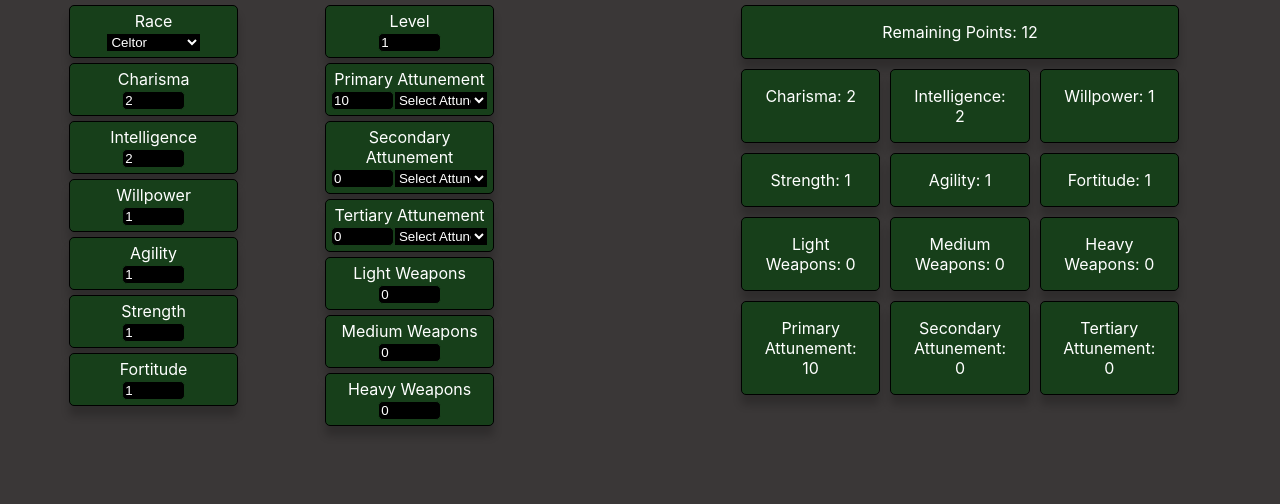
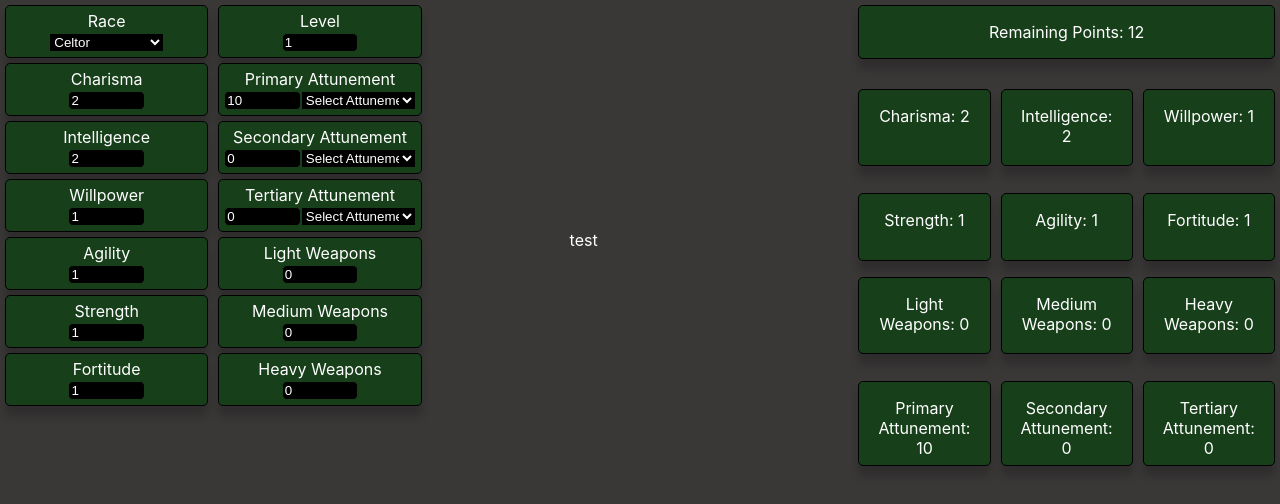
Before and after one commit to RedalarHouseVoid/Deepwoken-Build, a React (Create React App) app: page / in a window 1280 px wide. Shown: the top 504 px of the page. Built offline with nearby package versions, Linux system fonts and the light colour scheme.

Commit message:
Stylistic changes again!

```diff
--- a/src/App.css
+++ b/src/App.css
@@ -1,29 +1,15 @@
-
-.points {
 
 
-  margin-left: auto;
-  margin-right: auto;
-  margin-bottom: auto;
+.coreAttributes {
+  width: 100%;
 
-}
-.Input {
-
-
-
-  margin-left: auto;
-  margin-right: auto;
-  margin-bottom: auto;
-}
-.coreAttributes {
-  width: 70%;
 
 
 }
 .secondaryAttributes{
-  width: 70%;
+  width: 100%;
 
-  margin-right: 50px;
+
 }
 body {
   background-color: rgb(58, 55, 55);
@@ -52,8 +38,22 @@ select {
   width: 60%;
 
 }
+select:hover {
+  border-color: black;
+}
 
 
+.Top {
+  display: grid;
+  grid-template-columns: 1fr 1fr 1fr;
+  width: 100%;
+  height: 100%
+
+}
+
+.talents {
+  margin: auto;
+}
 .main {
   display: grid;
   grid-template-columns: 1fr 1fr;
@@ -64,11 +64,12 @@ select {
 .Display {
 
   display: grid;
-  grid-template-columns: 1fr 1fr 1fr
+  grid-template-columns: 1fr 1fr 1fr;
+
 
 }
 .col {
-  width: 50%;
+  width: 33%;
 }
 .MainInputs {
   display: grid;
@@ -76,10 +77,10 @@ select {
 
 }
 .points {
-  width: 70%;
+  width: 100%;
 }
 .Input {
-  width: 80%;
+  width: 100%;
 
 
 }
@@ -108,14 +109,19 @@ select {
 :hover {
   border-color: white;
 }
+
 .AttunementDisplay {
 
   display: grid;
   width: 100%;
+  height: 20%;
   grid-template-columns: 1fr 1fr 1fr
 
 }
-
+.DisplayItem {
+  margin-top: 25px;
+  height: 41%;
+}
 
 p {
   box-shadow: 0 10px 8px 0 rgba(0, 0, 0, 0.2); /* this adds the "card" effect */
--- a/src/App.js
+++ b/src/App.js
@@ -24,6 +24,7 @@ function App() {
   const [tertiaryAttunement, setTertiaryAttunementName] = useState('none');
 
   let prevRace;
+  const talents = []
 
 
 
@@ -45,9 +46,6 @@ function App() {
 
 
 
-const talents = {
-  'name': ['description', 'attribute req', 'attribute req', ]
-}
 
 
 
@@ -425,7 +423,8 @@ useEffect(() => {
 
  return (
     <div className="App">
-      <div class='main'>
+      <div class='Top'>
+
 
       <div class='col Input'>
 
@@ -624,8 +623,6 @@ useEffect(() => {
        </div>
        <div class='attr'>
 
-
-
        <form>
        <label>{secondaryAttunement !== 'none' ? secondaryAttunement : 'Secondary Attunement'}</label> <br/>
        <input
@@ -649,6 +646,9 @@ useEffect(() => {
        </select>
        </form>
        </div>
+
+
+
        <div class='attr'>
 
 
@@ -743,7 +743,11 @@ useEffect(() => {
 
 
         </div>
+            <div class='col talents'>
 
+test
+
+            </div>
 
 
       <div class='col points'>
@@ -764,23 +768,23 @@ useEffect(() => {
         }
   </p>
         <div class='Display'>
-        <p>Charisma:     {charismaValue} </p>
-  <p>Intelligence:    {intelligenceValue} </p>
-  <p>Willpower: {willpowerValue} </p>
-  <p>Strength: {strengthValue} </p>
-  <p>Agility: {agilityValue} </p>
-  <p>Fortitude:   {fortitudeValue} </p>
-  <p>Light Weapons:     {lightWeaponValue} </p>
-  <p>Medium Weapons:   {mediumWeaponValue} </p>
-  <p>Heavy Weapons:   {heavyWeaponValue} </p>
+  <p class='DisplayItem'>Charisma:     {charismaValue} </p>
+  <p class='DisplayItem'>Intelligence:    {intelligenceValue} </p>
+  <p class='DisplayItem'>Willpower: {willpowerValue} </p>
+  <p class='DisplayItem'>Strength: {strengthValue} </p>
+  <p class='DisplayItem'>Agility: {agilityValue} </p>
+  <p class='DisplayItem'>Fortitude:   {fortitudeValue} </p>
+  <p class='DisplayItem'>Light Weapons:     {lightWeaponValue} </p>
+  <p class='DisplayItem'>Medium Weapons:   {mediumWeaponValue} </p>
+  <p class='DisplayItem'> Heavy Weapons:   {heavyWeaponValue} </p>
 
 
            </div>
 
            <div class='AttunementDisplay'>
-           <p class='AttunementDisplayItem'>{primaryAttunement !== 'none' ? primaryAttunement : 'Primary Attunement'}: {primaryAttunementValue} </p>
-           <p class='AttunementDisplayItem'>{secondaryAttunement !== 'none' ? secondaryAttunement : 'Secondary Attunement'}: {secondaryAttunementValue} </p>
-           <p class='AttunementDisplayItem'>{tertiaryAttunement !== 'none' ? tertiaryAttunement : 'Tertiary Attunement'}: {tertiaryAttunementValue} </p>
+           <p class='DisplayItem'>{primaryAttunement !== 'none' ? primaryAttunement : 'Primary Attunement'}: {primaryAttunementValue} </p>
+           <p class='DisplayItem'>{secondaryAttunement !== 'none' ? secondaryAttunement : 'Secondary Attunement'}: {secondaryAttunementValue} </p>
+           <p class='DisplayItem'>{tertiaryAttunement !== 'none' ? tertiaryAttunement : 'Tertiary Attunement'}: {tertiaryAttunementValue} </p>
            </div>
 
 
@@ -794,6 +798,9 @@ useEffect(() => {
       </div>
 
 
+
+
+
     </div>
 
   );
```
